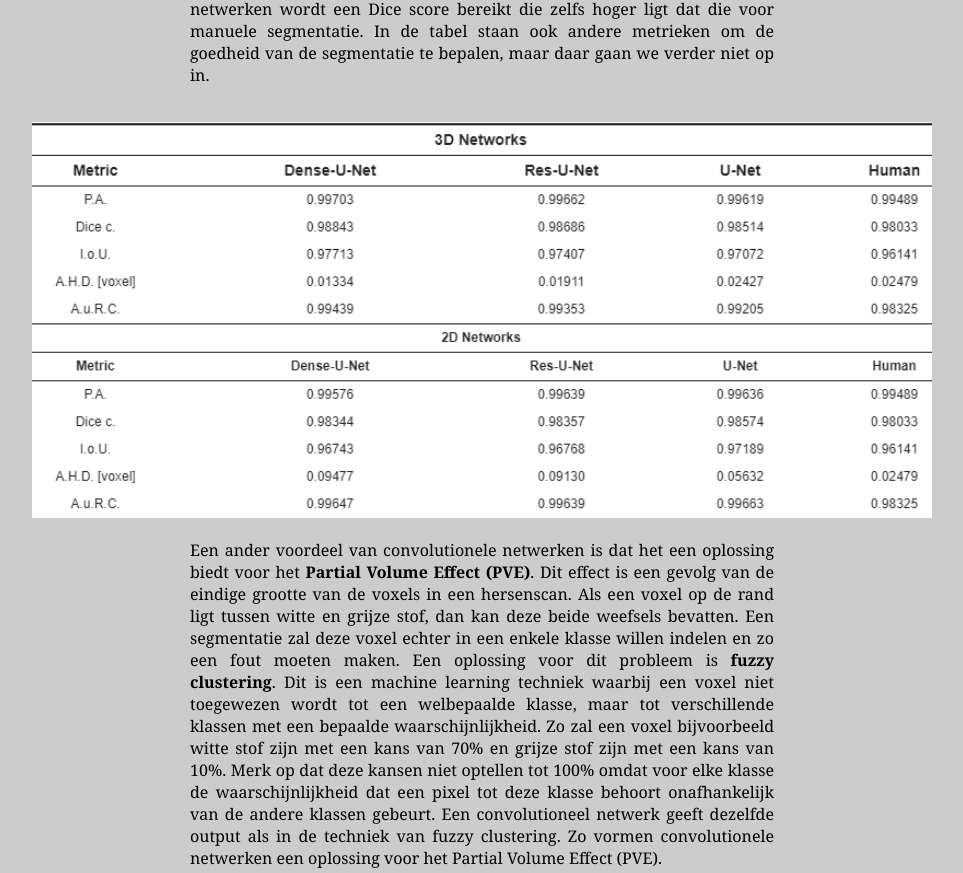
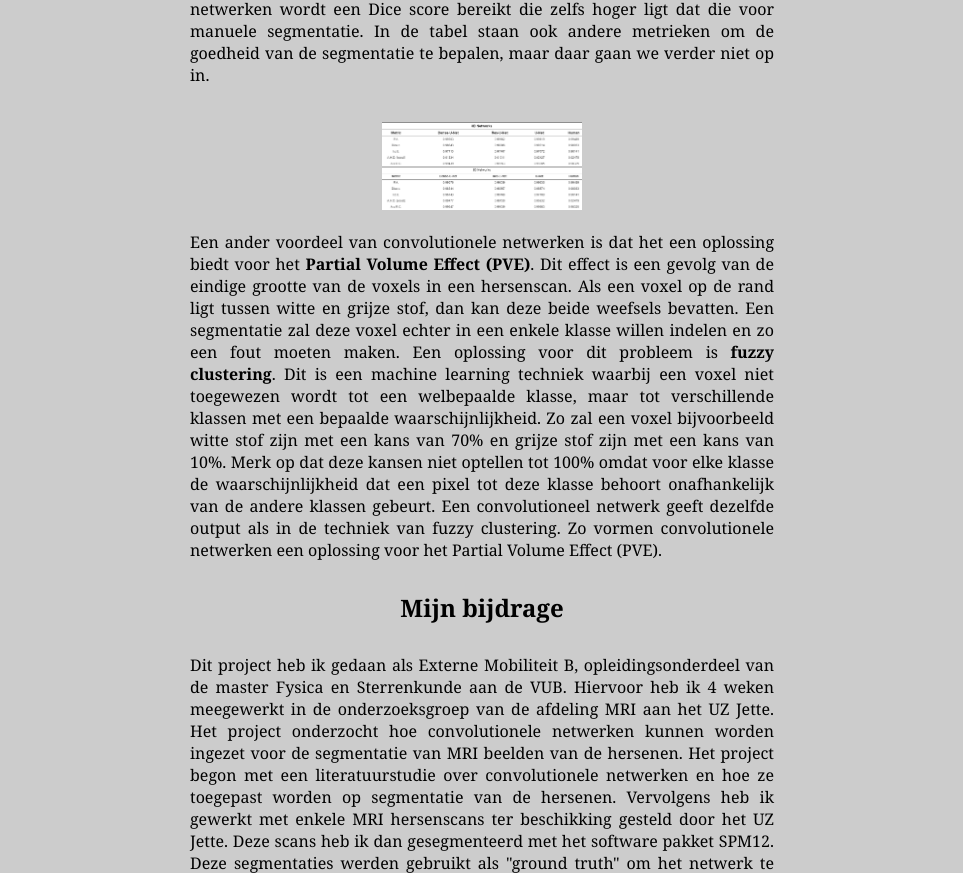
Before and after one commit to Joeri38/brain-segmentation-website, a plain HTML site: page index.html in a window 1280 px wide. Shown: the part 1199-2072 px from the top of the page, without its empty margins (158-1121 px from the left). Drawn offline with nearby package versions, Linux system fonts and the light colour scheme; some packages are replaced by stand-ins of ours.

Commit message:
Update index.html

```diff
--- a/index.html
+++ b/index.html
@@ -61,7 +61,7 @@
 
     Deze techniek haalt betere resultaten dan andere machine learning technieken of software pakketten zoals SPM voor segmentatie. Onderstaande tabel uit [<a href="https://www.mdpi.com/2076-3417/9/3/404/htm" target="_blank">2</a>] toont de Dice score voor enkele convolutionele netwerken. Met dit soort netwerken wordt een Dice score bereikt die zelfs hoger ligt dat die voor manuele segmentatie. In de tabel staan ook andere metrieken om de goedheid van de segmentatie te bepalen, maar daar gaan we verder niet op in. </p>
 
-    <img class="resimg" src = "resultaten.png" alt="Kan afbeelding niet weergeven" width = "900px" title="3D Unet resultaten" />
+    <img class="resimg" src = "resultaten.png" alt="Kan afbeelding niet weergeven" width = "200px" title="3D Unet resultaten" />
 
     <p> Een ander voordeel van convolutionele netwerken is dat het een oplossing biedt voor het <strong>Partial Volume Effect (PVE)</strong>. Dit effect is een gevolg van de eindige grootte van de voxels in een hersenscan. Als een voxel op de rand ligt tussen witte en grijze stof, dan kan deze beide weefsels bevatten. Een segmentatie zal deze voxel echter in een enkele klasse willen indelen en zo een fout moeten maken. Een oplossing voor dit probleem is <strong>fuzzy clustering</strong>. Dit is een machine learning techniek waarbij een voxel niet toegewezen wordt tot een welbepaalde klasse, maar tot verschillende klassen met een bepaalde waarschijnlijkheid. Zo zal een voxel bijvoorbeeld witte stof zijn met een kans van 70% en grijze stof zijn met een kans van 10%. Merk op dat deze kansen niet optellen tot 100% omdat voor elke klasse de waarschijnlijkheid dat een pixel tot deze klasse behoort onafhankelijk van de andere klassen gebeurt. Een convolutioneel netwerk geeft dezelfde output als in de techniek van fuzzy clustering. Zo vormen convolutionele netwerken een oplossing voor het Partial Volume Effect (PVE). </p>
 
```
